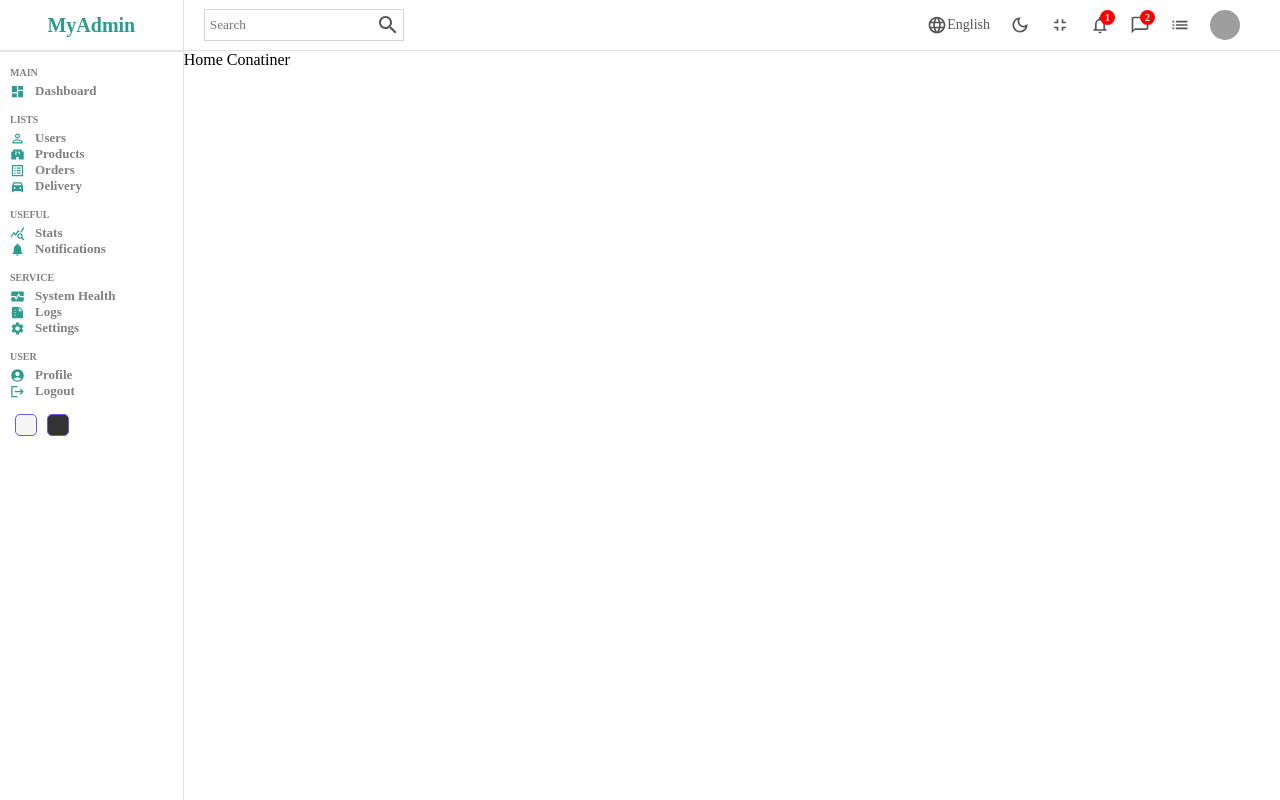
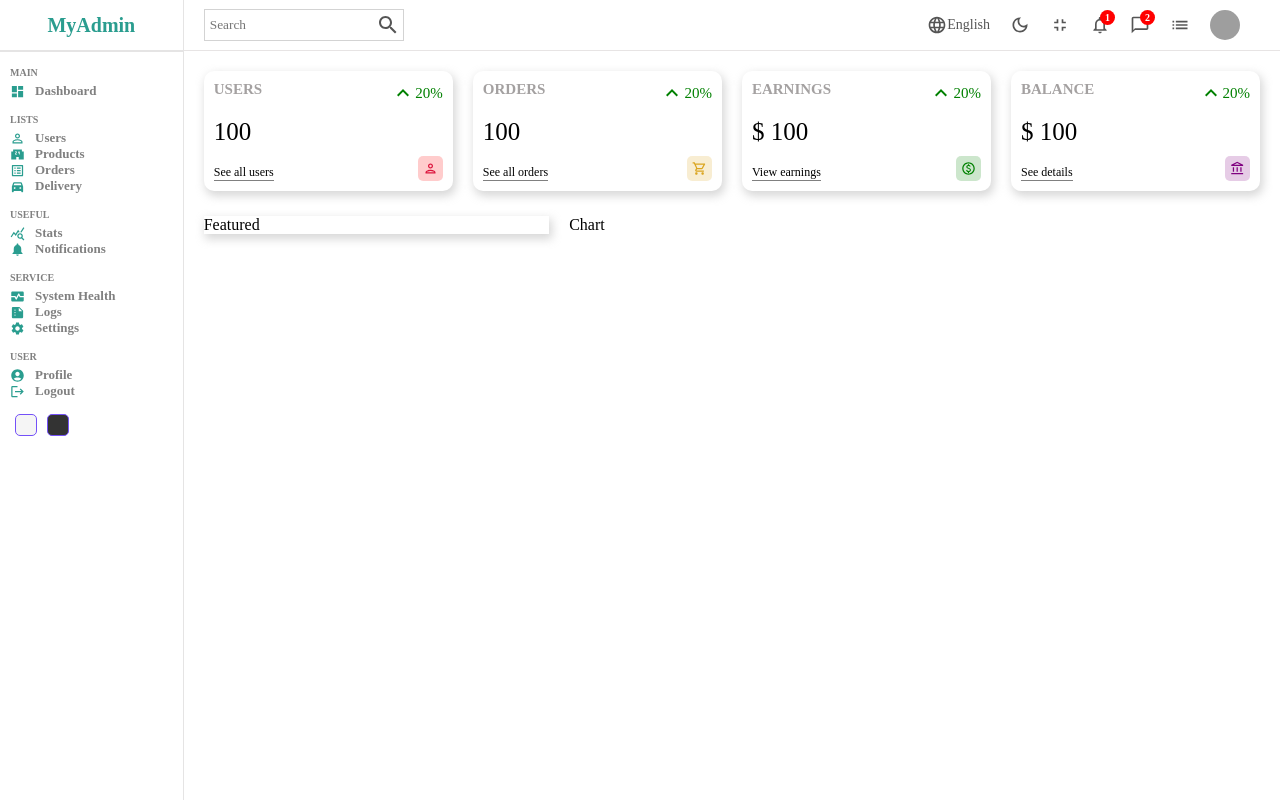
Before and after one commit to Dhiggins94/mui-admin-dashboard, a React (Create React App) app in the folder dashboard/: page / in a window 1280 px wide. Built offline with nearby package versions, Linux system fonts and the light colour scheme; grey boxes are pictures that could not be loaded; a web font is replaced by a local one.

Commit message:
finished widgets, started progress bar

```diff
--- /dev/null
+++ b/dashboard/src/pages/components/chart/Chart.jsx
@@ -0,0 +1,7 @@
+import React from "react";
+import "./chart.scss";
+const Chart = () => {
+  return <div className="chart">Chart</div>;
+};
+
+export default Chart;
--- /dev/null
+++ b/dashboard/src/pages/components/chart/chart.scss
@@ -0,0 +1,3 @@
+.chart{
+  flex: 4;
+}
--- /dev/null
+++ b/dashboard/src/pages/components/featured/Featured.jsx
@@ -0,0 +1,7 @@
+import React from "react";
+import "./featured.scss";
+const Featured = () => {
+  return <div className="featured">Featured</div>;
+};
+
+export default Featured;
--- /dev/null
+++ b/dashboard/src/pages/components/featured/featured.scss
@@ -0,0 +1,5 @@
+.featured{
+  flex: 2;
+  box-shadow: 2px 4px 10px 1px rgba(201, 201, 201, 0.744);
+
+}
--- a/dashboard/src/pages/components/navbar/Navbar.jsx
+++ b/dashboard/src/pages/components/navbar/Navbar.jsx
@@ -34,7 +34,6 @@ export default function Navbar() {
           <div className="item">
             <ChatBubbleOutlineOutlinedIcon className="icon" />
             <div className="counter">2</div>
-
           </div>
           <div className="item">
             <ListOutlinedIcon className="icon" />
--- a/dashboard/src/pages/components/navbar/navbar.scss
+++ b/dashboard/src/pages/components/navbar/navbar.scss
@@ -67,3 +67,6 @@
         }
   }
 }
+
+
+// if writing position absolute, the parent container should be position relative, in this case the counter is a child to the parent of item. then the counter can be adjusted with positions top left right bottom.
--- /dev/null
+++ b/dashboard/src/pages/components/widget/Widget.jsx
@@ -0,0 +1,95 @@
+import React from "react";
+import "./widget.scss";
+import KeyboardArrowUpIcon from "@mui/icons-material/KeyboardArrowUp";
+import PersonOutlinedIcon from "@mui/icons-material/PersonOutlined";
+import AccountBalanceOutlinedIcon from "@mui/icons-material/AccountBalanceOutlined";
+import ShoppingCartOutlinedIcon from "@mui/icons-material/ShoppingCartOutlined";
+import PaidOutlinedIcon from "@mui/icons-material/PaidOutlined";
+
+const Widget = ({ type }) => {
+  let data;
+  // temp
+  const amount = 100;
+  const difference = 20;
+  switch (type) {
+    case "user":
+      data = {
+        title: "USERS",
+        isMoney: false,
+        link: "See all users",
+        icon: (
+          <PersonOutlinedIcon
+            className="icon"
+            style={{ color: "crimson", backgroundColor: "rgba(255,0,0,0.2)" }}
+          />
+        ),
+      };
+      break;
+    case "order":
+      data = {
+        title: "ORDERS",
+        isMoney: false,
+        link: "See all orders",
+        icon: (
+          <ShoppingCartOutlinedIcon
+            className="icon"
+            style={{
+              color: "goldenrod",
+              backgroundColor: "rgba(218,165,32,0.2)",
+            }}
+          />
+        ),
+      };
+      break;
+    case "earnings":
+      data = {
+        title: "EARNINGS",
+        isMoney: true,
+        link: "View earnings",
+        icon: (
+          <PaidOutlinedIcon
+            className="icon"
+            style={{ color: "green", backgroundColor: "rgba(0,128,0,0.2)" }}
+          />
+        ),
+      };
+      break;
+    case "balance":
+      data = {
+        title: "BALANCE",
+        isMoney: true,
+        link: "See details",
+        icon: (
+          <AccountBalanceOutlinedIcon
+            className="icon"
+            style={{ color: "purple", backgroundColor: "rgba(128,0,128,0.2)" }}
+          />
+        ),
+      };
+      break;
+    default:
+      break;
+  }
+
+  return (
+    <div className="widget">
+      <div className="left">
+        <span className="title"> {data.title}</span>
+        <span className="counter">
+          {" "}
+          {data.isMoney && "$"} {amount}{" "}
+        </span>
+        <span className="link"> {data.link}</span>
+      </div>
+      <div className="right">
+        <div className="percentage positive">
+          <KeyboardArrowUpIcon />
+          {difference}%
+        </div>
+        {data.icon}
+      </div>
+    </div>
+  );
+};
+
+export default Widget;
--- /dev/null
+++ b/dashboard/src/pages/components/widget/widget.scss
@@ -0,0 +1,51 @@
+.widget{
+  display: flex;
+  flex: 1;
+  justify-content: space-between;
+  padding: 10px;
+  box-shadow: 2px 4px 10px 1px rgba(201, 201, 201, 0.744);
+  border-radius: 10px;
+  height: 100px;
+
+  .left, .right{
+    display: flex;
+    flex-direction: column;
+    justify-content: space-between;
+
+    .title{
+      font-weight: bold;
+      font-size: 15px;
+      color: rgb(164, 161, 161);
+    }
+    .counter{
+      font-size: 25px;
+      font-weight: 300;
+    }
+    .link{
+      width: max-content;
+      font-size: 12px;
+      border-bottom: 1px solid gray;
+    }
+    .percentage{
+      display: flex;
+      align-items: center;
+      font-size: 15px;
+
+      &.positive{
+        color:green;
+      }
+      &.negative{
+        color:red;
+      }
+    }
+
+    .icon{
+      font-size: 15px;
+      padding: 5px;
+      border-radius: 5px;
+      align-self: flex-end;
+    }
+  }
+}
+
+// here the use of flex is better than adding custom width in case different screen sizes cant see the widgets
--- a/dashboard/src/pages/home/Home.jsx
+++ b/dashboard/src/pages/home/Home.jsx
@@ -1,6 +1,9 @@
 import React from "react";
 import Sidebar from "../components/sidebar/Sidebar";
 import Navbar from "../components/navbar/Navbar";
+import Widget from "../components/widget/Widget";
+import Featured from "../components/featured/Featured";
+import Chart from "../components/chart/Chart";
 import "./home.scss";
 export default function Home() {
   return (
@@ -8,7 +11,17 @@ export default function Home() {
       <Sidebar />
       <div className="homeContainer">
         <Navbar />
-        Home Conatiner</div>
+        <div className="widgets">
+          <Widget type="user" />
+          <Widget type="order" />
+          <Widget type="earnings" />
+          <Widget type="balance" />
+        </div>
+        <div className="charts">
+          <Featured />
+          <Chart />
+        </div>
+      </div>
     </div>
   );
 }
--- a/dashboard/src/pages/home/home.scss
+++ b/dashboard/src/pages/home/home.scss
@@ -2,5 +2,16 @@
   display: flex;
   .homeContainer{
     flex: 6;
+
+    .widgets ,.charts{
+      display: flex;
+      padding: 20px;
+      gap: 20px;
+    }
+      .charts{
+        padding:5px 20px;
+      }
   }
 }
+// gap(used with flex) and margin can work in similar ways to add spacing.
+// https://css-tricks.com/almanac/properties/g/gap/
```
